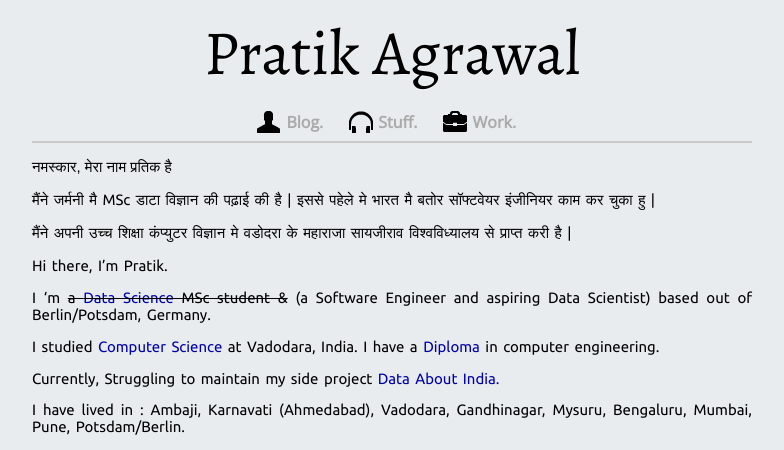
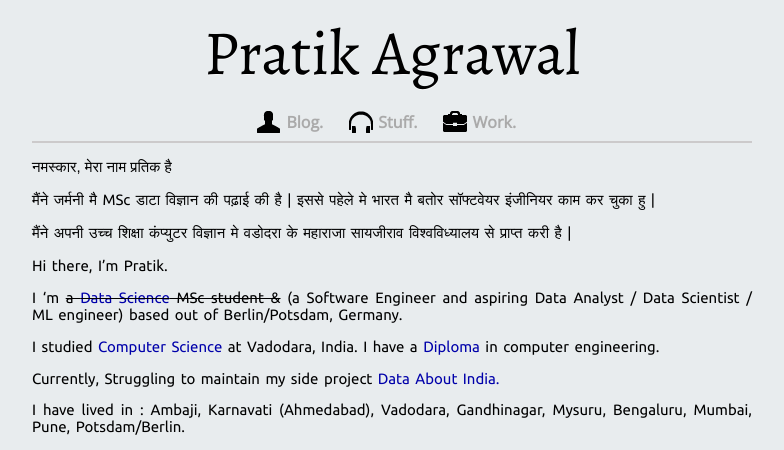
Before and after one commit to pratik98/pratik98.github.com, a Jekyll site: the page built from index.md, in a window 1280 px wide. Shown: the top 450 px of the page, without its empty margins (248-1032 px from the left). Built offline with Jekyll 4.4.1, drawn with Linux system fonts in a browser that asks for light colours; nearby versions of some CDN libraries.

Commit message:
bio update

```diff
--- a/index.md
+++ b/index.md
@@ -12,7 +12,7 @@ title:  "Pratik Agrawal"
 
 Hi there, I'm Pratik.
 
-I 'm ~~a [Data Science](https://www.uni-potsdam.de/en/university-of-potsdam) MSc student &~~ (a Software Engineer and aspiring Data Scientist) based out of Berlin/Potsdam, Germany.
+I 'm ~~a [Data Science](https://www.uni-potsdam.de/en/university-of-potsdam) MSc student &~~ (a Software Engineer and aspiring Data Analyst / Data Scientist / ML engineer) based out of Berlin/Potsdam, Germany.
 
 I studied [Computer Science](http://www.msubaroda.ac.in) at Vadodara, India. I have a [Diploma](http://www.nirmauni.ac.in) in computer engineering.
 
```
